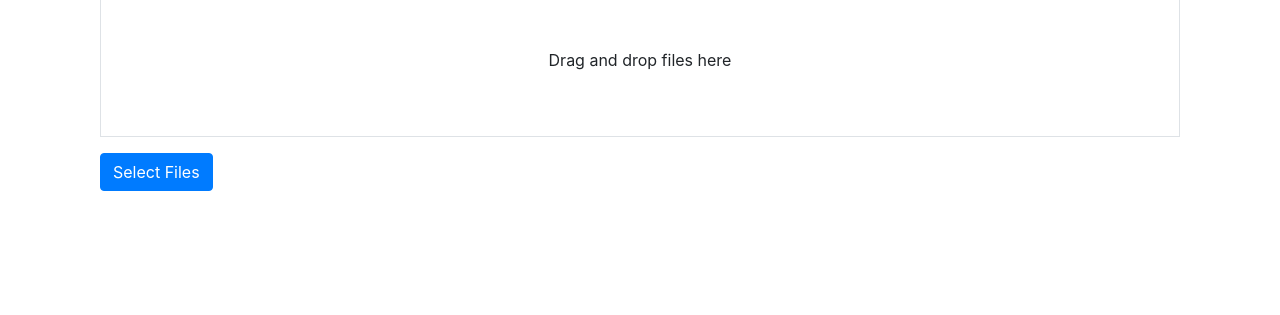
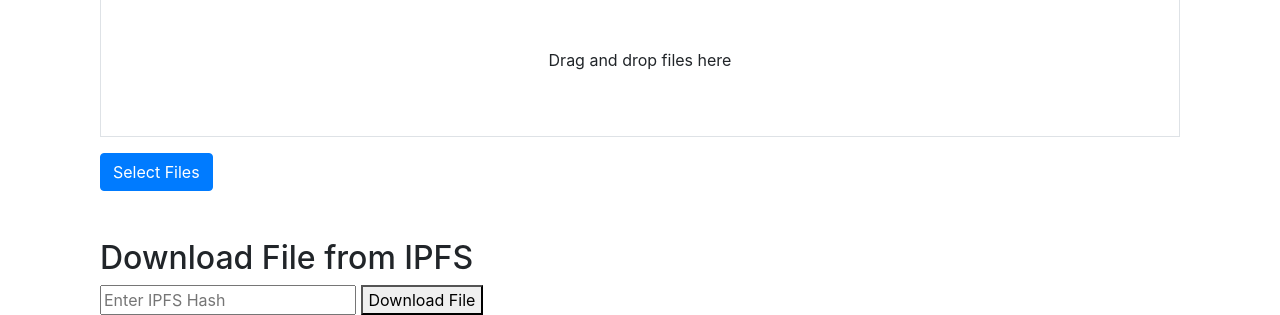
Before and after one commit to web3hackgroupluffy/dapp, a Flask app: page / in a window 1280 px wide. Shown: the part 605-920 px from the top of the page. Before the commit the page ends 796 px from the top, so only its background shows below. Run offline with Flask 3, Linux system fonts and the light colour scheme; data comes from the database, SQL or seed files in the repository; some libraries are stand-ins or nearby versions.

Commit message:
ipfs upload download

```diff
--- a/app.py
+++ b/app.py
@@ -1,8 +1,18 @@
-from flask import Flask, render_template, request, redirect, url_for
+from flask import Flask, render_template, request, redirect, url_for, Response, send_file
 import os
 import sqlite3
 from werkzeug.utils import secure_filename
+import requests
+import json
+"""
+# Example: Add a file to IPFS
+files = {
+    'file': open('./Test.docx', 'rb')
+}
 
+response = requests.post('http://127.0.0.1:5001/api/v0/add', files=files)
+print(json.loads(response.text))
+"""
 #from flask_sqlalchemy import SQLAlchemy
 
 UPLOAD_FOLDER = 'uploads'  # Set the path to the upload directory
@@ -56,15 +66,35 @@
 
 @app.route('/upload_file', methods=['POST'])
 def upload_file():
-    # Handle file upload
     if 'document' in request.files:
         file = request.files['document']
         if file and allowed_file(file.filename):
             filename = secure_filename(file.filename)
-            file.save(os.path.join(app.config['UPLOAD_FOLDER'], filename))
-            # Additional code to handle the uploaded file (e.g., storing in database)
-    #return "File uploaded successfully!"
+
+            # Save file temporarily
+            temp_path = os.path.join(app.config['UPLOAD_FOLDER'], filename)
+            file.save(temp_path)
+
+            # Add file to IPFS
+            with open(temp_path, 'rb') as f:
+                files = {'file': f}
+                response = requests.post('http://127.0.0.1:5001/api/v0/add', files=files)
+                ipfs_hash = json.loads(response.text)['Hash']
+
+            # (Optional) Delete the temporary file if not needed
+            os.remove(temp_path)
+
+            return f"File uploaded successfully! IPFS hash: {ipfs_hash}"
     return redirect(url_for('home'))
+
+@app.route('/get_file/<ipfs_hash>')
+def get_file(ipfs_hash):
+    try:
+        # Fetch the file from IPFS using IPFS Gateway
+        gateway_url = f'http://localhost:8080/ipfs/{ipfs_hash}'
+        return redirect(gateway_url)
+    except Exception as e:
+        return f"An error occurred: {e}", 500
 
 
 
--- a/templates/home.html
+++ b/templates/home.html
@@ -41,6 +41,21 @@
                 <button type="button" class="btn btn-primary mt-3" onclick="document.getElementById('file-input').click();">Select Files</button>
             </form>
         </div>
+        <div class="container mt-5">
+            <h2>Download File from IPFS</h2>
+            <form id="ipfs-form" action="" method="get" onsubmit="submitIPFSHash(); return false;">
+                <input type="text" id="ipfs-hash" placeholder="Enter IPFS Hash">
+                <button type="submit">Download File</button>
+            </form>
+        </div>
+
+        <script>
+            function submitIPFSHash() {
+                var ipfsHash = document.getElementById('ipfs-hash').value;
+                var url = '/get_file/' + encodeURIComponent(ipfsHash);
+                window.location.href = url;
+            }
+        </script>
     </div>
 
     <script src="https://ajax.googleapis.com/ajax/libs/jquery/3.3.1/jquery.min.js"></script>
--- a/templates/script.js
+++ b/templates/script.js
@@ -30,3 +30,10 @@
     // Process the files here
     console.log(files);
 }
+// main.js
+document.getElementById('download-form').onsubmit = function() {
+    var ipfsHash = document.getElementById('ipfs-hash').value;
+    var downloadUrl = '/download-file/' + encodeURIComponent(ipfsHash);
+    window.location.href = downloadUrl;
+    return false; // Prevent default form submission
+};
```
Also changed, not shown: 1 other file.
